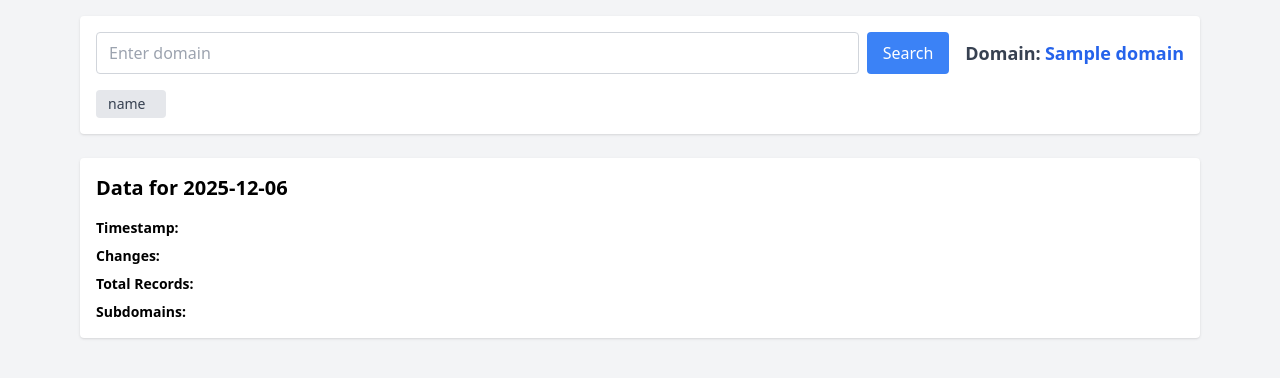
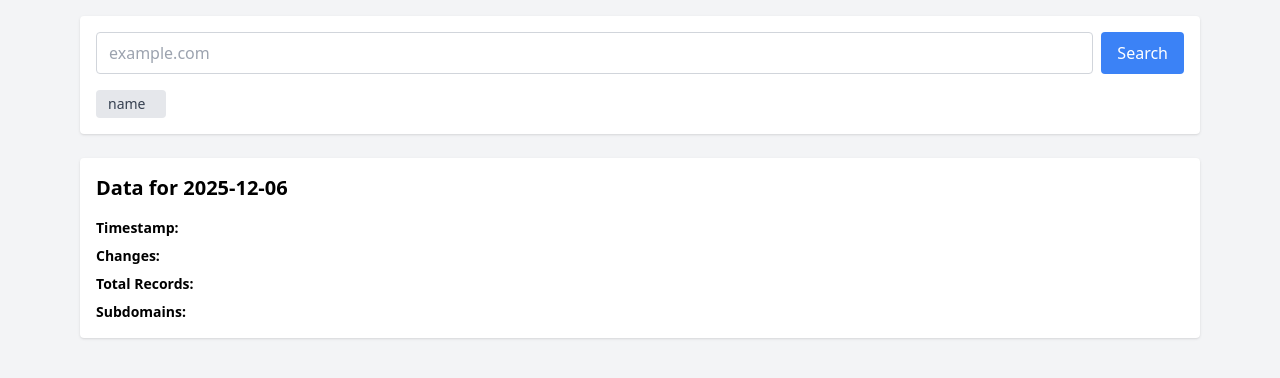
Before and after one commit to stefanpejcic/dnsarchive, a Flask app: template frontend/templates/domain.html in a window 1280 px wide. Shown: the top 378 px of the page. Run offline with Flask 3, Linux system fonts and the light colour scheme; the template is opened without the code that fills it: most values are stand-ins (such as "Sample title", 1, 10 or a date in 2020); some libraries are stand-ins or nearby versions.

Commit message:
Update domain.html

```diff
--- a/frontend/templates/domain.html
+++ b/frontend/templates/domain.html
@@ -14,18 +14,11 @@
     <!-- Top Section: Domain Input and Timeline -->
     <div class="bg-white shadow rounded p-4 mb-6">
         <div class="flex flex-col md:flex-row md:items-center md:justify-between gap-4">
-            <!-- Input -->
             <form @submit.prevent="goToDomain" class="flex flex-1 gap-2">
-                <input type="text" x-model="domain" placeholder="Enter domain"
+                <input type="text" x-model="domain" placeholder="example.com" x-model="domain"
                        class="flex-1 border border-gray-300 rounded px-3 py-2 focus:outline-none focus:ring-2 focus:ring-blue-500">
                 <button type="submit" class="bg-blue-500 text-white px-4 py-2 rounded hover:bg-blue-600">Search</button>
             </form>
-
-            <!-- Selected Domain -->
-            <div class="text-center md:text-left mt-2 md:mt-0">
-                <span class="font-semibold text-lg text-gray-700">Domain:</span>
-                <span class="text-blue-600 font-bold text-lg" x-text="selectedDomain"></span>
-            </div>
         </div>
 
         <!-- Dates Timeline -->
```
